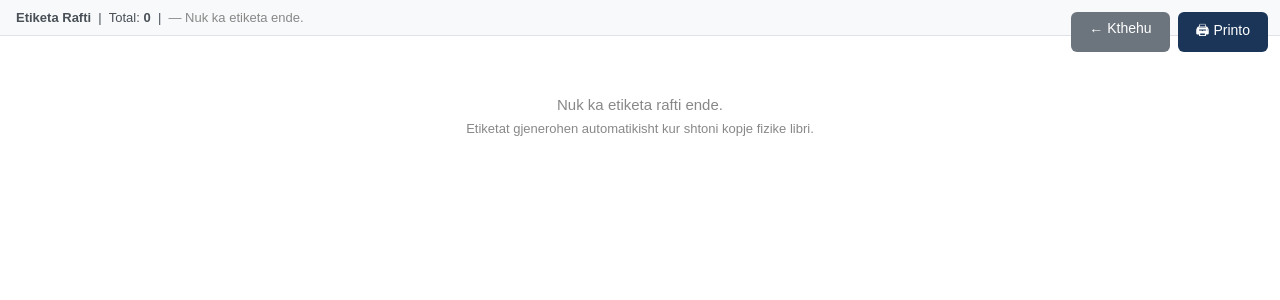
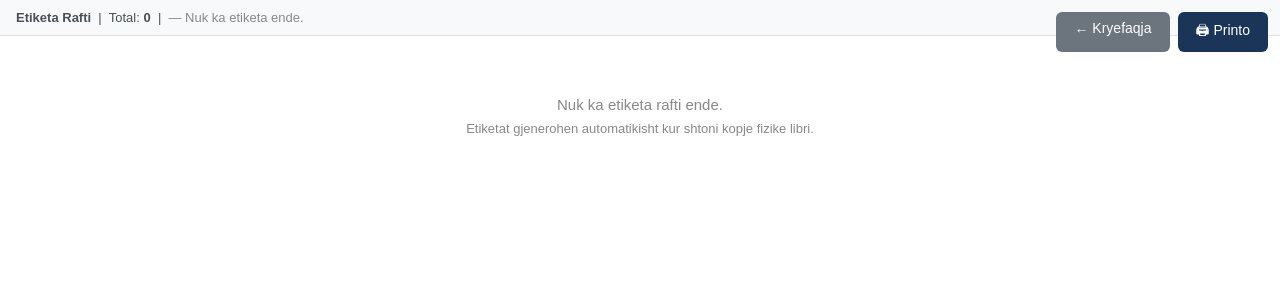
Before and after one commit to MuhamedAdemi/biblioteka-pirok, a Django app: page /label-rafti/ in a window 1280 px wide. Shown: the top 300 px of the page. Run offline with Django 4.2, Linux system fonts and the light colour scheme; the visitor is signed in with stand-in values (Sample User, id 1); data that the repository does not hold is empty.

Commit message:
Fix: butoni kthehu te label-faqja → shkon te kryefaqja

```diff
--- a/libra/templates/libra/shelf_label_print.html
+++ b/libra/templates/libra/shelf_label_print.html
@@ -104,7 +104,7 @@
 <body>
 
 <div class="print-controls">
-  <a href="{% url 'shelf_label_print' %}" class="btn-back">← Kthehu</a>
+  <a href="{% url 'home' %}" class="btn-back">← Kryefaqja</a>
   <button class="btn-print" onclick="window.print()">🖨 Printo</button>
 </div>
 
```
